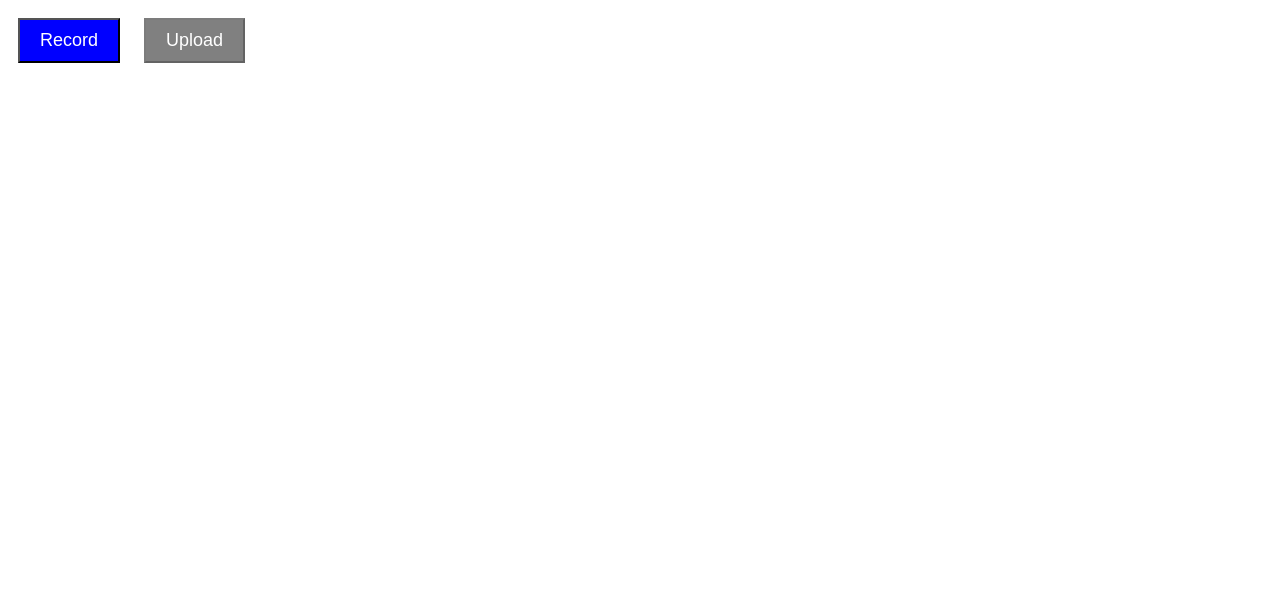
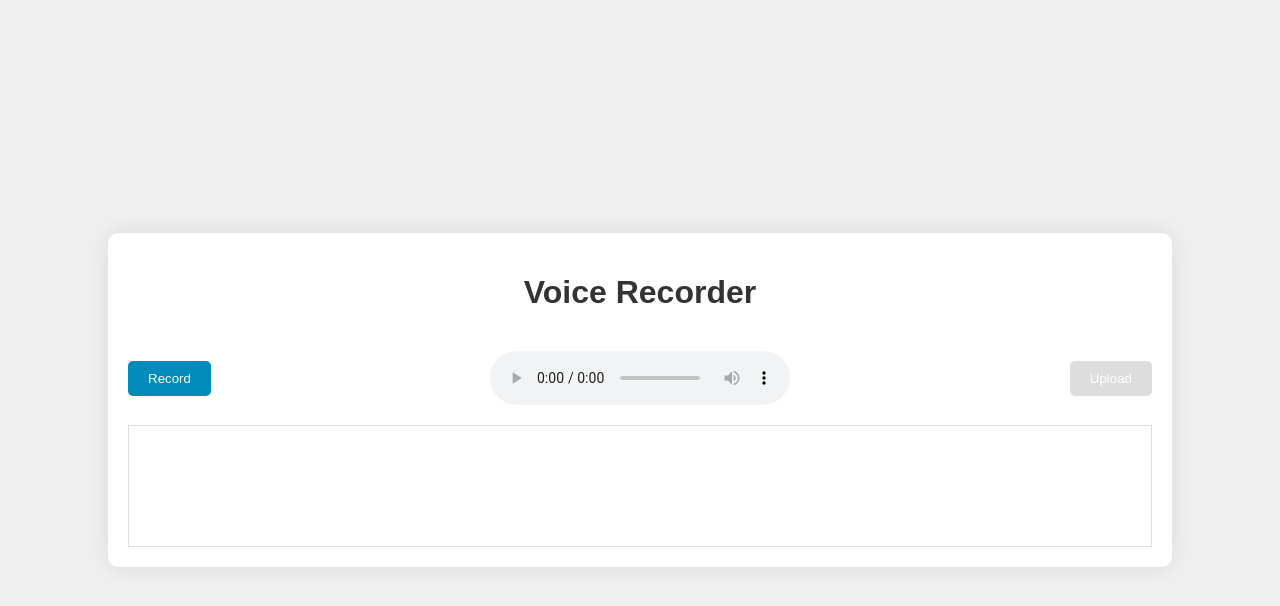
Before and after one commit to corbfon/jarvoice, a website: page static/index.html in a window 1280 px wide. Drawn offline with Linux system fonts and the light colour scheme.

Commit message:
style updates

```diff
--- a/static/app.js
+++ b/static/app.js
@@ -1,19 +1,20 @@
 let recorder, blob, uniqueId;
 const recordButton = document.getElementById("recordButton");
 const uploadButton = document.getElementById("uploadButton");
+const audioPlayback = document.getElementById("audioPlayback");
 const transcript = document.getElementById("transcript");
 const serviceURL = 'https://hyuxza302d.execute-api.us-east-1.amazonaws.com/dev'
 
 recordButton.addEventListener("click", function() {
-  if (this.innerHTML === "Record") {
+if (this.innerHTML === "Record") {
     startRecording();
-  } else {
+} else {
     stopRecording();
-  }
+}
 });
 
 uploadButton.addEventListener("click", function() {
-  uploadAudio();
+    uploadAudio();
 });
 
 let chunks = [];
@@ -38,6 +39,14 @@ function startRecording() {
             recorder.onerror = function (event) {
                 console.error('Error from MediaRecorder:', event);
             };
+
+            recorder.onstop = function (event) {
+                blob = new Blob(chunks, { 'type': 'audio/webm' });
+                chunks = [];
+
+                const audioURL = URL.createObjectURL(blob);
+                audioPlayback.src = audioURL;
+            }
         })
         .catch(function (error) {
             console.error("MediaRecording failed: ", error);
@@ -54,9 +63,6 @@ function stopRecording() {
 }
 
 function uploadAudio() {
-    blob = new Blob(chunks, { 'type': 'audio/webm' }); // Here the type should be 'audio/webp', but the browser MediaRecorder does not currently support 'audio/webp'
-    chunks = [];
-
     console.log(`Audio Blob size: ${blob.size}`);
 
     fetch(`${serviceURL}/uploadURL`)
--- a/static/index.html
+++ b/static/index.html
@@ -1,33 +1,23 @@
 <!DOCTYPE html>
 <html>
 <head>
-  <title>Voice Recorder</title>
-  <style>
-        button {
-        padding: 10px 20px;
-        margin: 10px;
-        font-size: 18px;
-        }
-
-        #recordButton {
-        background-color: blue;
-        color: white;
-        }
-
-        #uploadButton {
-        background-color: grey;
-        color: white;
-        }
-
-        #transcript {
-        margin-top: 20px;
-        }
-  </style>
+  <link rel="stylesheet" type="text/css" href="styles.css">
 </head>
 <body>
-  <button id="recordButton">Record</button>
-  <button id="uploadButton" disabled>Upload</button>
-  <div id="transcript"></div>
-  <script src="app.js"></script>
+
+<div class="container">
+  <h1>Voice Recorder</h1>
+
+  <div class="recorder-controls">
+    <button id="recordButton" class="recorder-button">Record</button>
+    <audio id="audioPlayback" controls></audio>
+    <button id="uploadButton" class="recorder-button" disabled>Upload</button>
+  </div>
+
+  <div id="transcript" class="transcript"></div>
+</div>
+
+<script src="app.js"></script>
+
 </body>
 </html>
--- /dev/null
+++ b/static/styles.css
@@ -0,0 +1,57 @@
+body {
+    font-family: Arial, sans-serif;
+    background-color: #f0f0f0;
+    margin: 0;
+    padding: 0;
+    display: flex;
+    align-items: center;
+    justify-content: center;
+    height: 100vh;
+  }
+
+  .container {
+    text-align: center;
+    box-shadow: 0px 0px 25px 0px rgba(0, 0, 0, 0.1);
+    padding: 20px;
+    border-radius: 10px;
+    background-color: #fff;
+    width: 80%;
+  }
+
+  h1 {
+    color: #333;
+    margin-bottom: 20px;
+  }
+
+  .recorder-controls {
+    display: flex;
+    align-items: center;
+    justify-content: space-between;
+    padding: 20px 0;
+  }
+
+  .recorder-button {
+    padding: 10px 20px;
+    border: none;
+    border-radius: 5px;
+    background-color: #008CBA; /* Blue */
+    color: white;
+    cursor: pointer;
+    transition: background-color 0.3s ease;
+  }
+
+  .recorder-button:disabled {
+    background-color: #ddd; /* Gray */
+    cursor: not-allowed;
+  }
+
+  .recorder-button:hover:not(:disabled) {
+    background-color: #007B9A; /* Darker blue */
+  }
+
+  .transcript {
+    border: 1px solid #ddd;
+    padding: 10px;
+    min-height: 100px;
+    color: #333;
+  }
```
Also changed, not shown: handler.js (+6 -2 lines).
